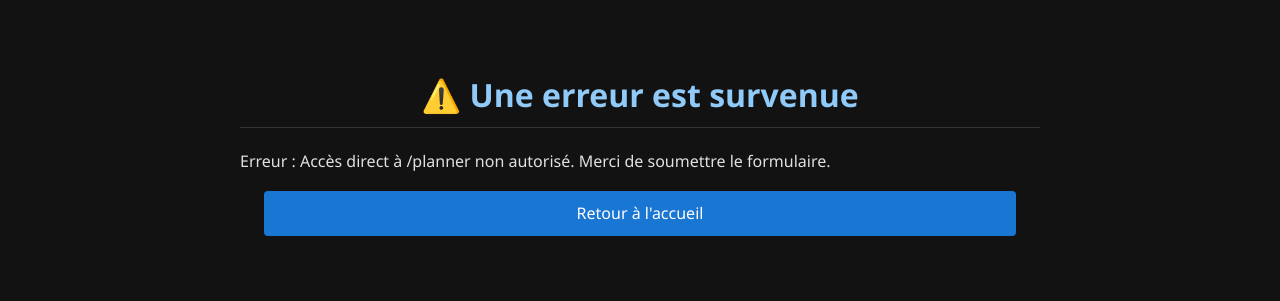
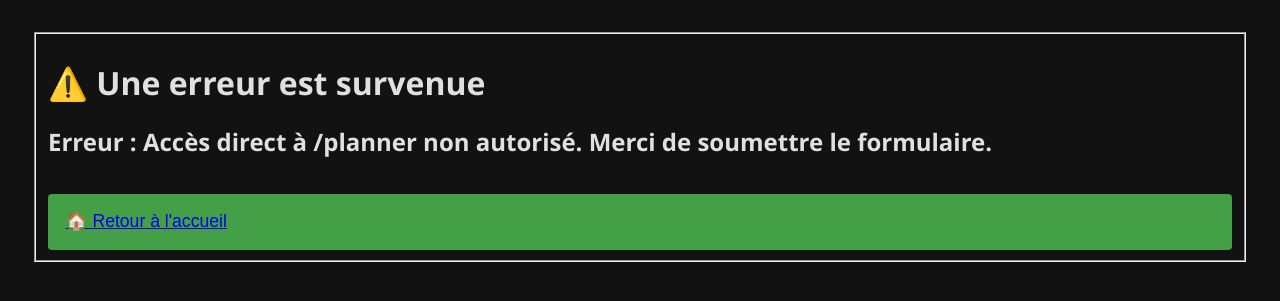
Before and after one commit to IAM-B/Mawaqit_API_to_ics, a Flask app: page /planner in a window 1280 px wide. Shown: the top 301 px of the page. Run offline with Flask 3, Linux system fonts and the light colour scheme.

Commit message:
Refactor UI + Enhance Dark Theme Support
- Harmonised color theme using CSS variables for dark mode (input, background, text).
- Fully restyled Tom Select dropdowns, inputs, placeholders and scrollbar.
- Replaced download links and navigation links with visually consistent buttons.
- Fixed Tom Select input rendering issues (placeholder size, ghost input spacing).
- Updated `planner.html` to display downloadable links as styled buttons.
- Updated `error.html` to display "Retour à l'accueil" as a styled button.

```diff
--- a/Planning_sync/static/styles.css
+++ b/Planning_sync/static/styles.css
@@ -1,78 +1,225 @@
-body {
-  background-color: #121212;
-  color: #e0e0e0;
-  font-family: 'Segoe UI', sans-serif;
-  margin: 2em auto;
-  padding: 1em;
-  max-width: 800px;
-  line-height: 1.6;
+*,
+*::before,
+*::after {
+  box-sizing: border-box;
 }
 
-h1, h2 {
-  color: #90caf9;
-  text-align: center;
-  border-bottom: 1px solid #333;
-  padding-bottom: 0.2em;
+/* ==================
+   🎨 Couleurs / Thème
+   ================== */
+:root {
+  --bg-color: #121212;
+  --text-color: #e0e0e0;
+  --primary: #1976d2;
+  --primary-hover: #1565c0;
+  --accent: #90caf9;
+  --form-bg: #1e1e1e;
+  --input-bg: #2a2a2a;
+  --border-color: #444;
+  --success: #43a047;
+  --success-hover: #388e3c;
 }
 
-a {
-  display: flex;
-  flex-direction: column;
-  margin: auto;
-  background-color: #1976d2;
-  color: white;
-  text-align: center;
-  width: 90%;
-  padding: 0.6em 1em;
-  text-decoration: none;
-  border-radius: 4px;
-  transition: background-color 0.3s ease;
+/* ==================
+   🧱 Layout & global
+   ================== */
+html {
+  font-size: 16px;
 }
 
-a:hover {
-  background-color: #1565c0;
+body {
+  background-color: var(--bg-color);
+  color: var(--text-color);
+  font-family: 'Segoe UI', sans-serif;
+  margin: 0;
+  padding: 2em;
 }
 
-ul {
-  padding-left: 1.2em;
+.container {
+  max-width: 800px;
+  margin: 0 auto;
+  padding: 1em;
 }
 
-li {
-  margin-bottom: 0.5em;
+.page-title {
+  color: var(--accent);
+  text-align: center;
+  margin-bottom: 1em;
 }
 
-form {
-  background-color: #1e1e1e;
-  padding: 1em;
-  border-radius: 6px;
+/* ==================
+   📝 Formulaire
+   ================== */
+.form {
+  background-color: var(--form-bg);
+  padding: 2em;
+  border-radius: 8px;
+  box-shadow: 0 0 12px rgba(0, 0, 0, 0.4);
+}
+
+.form-section {
   margin-bottom: 2em;
-  box-shadow: 0 0 10px rgba(0,0,0,0.4);
+  border: none;
+  padding: 0;
+}
+
+.form-section legend {
+  font-weight: bold;
+  color: var(--accent);
+  margin-bottom: 0.5em;
 }
 
 label {
   display: block;
   margin-top: 1em;
-  color: #bbdefb;
+  margin-bottom: 0.3em;
+  color: var(--accent);
 }
 
-input, select, button {
+input,
+select,
+.ts-control input {
   width: 100%;
+  padding: 0.9em;
+  background-color: var(--input-bg);
+  border: 1px solid var(--border-color);
+  border-radius: 4px;
+  color: var(--text-color);
+  font-size: 1em;
   box-sizing: border-box;
-  padding: 0.5em;
-  margin-top: 0.3em;
-  border: 1px solid #444;
-  border-radius: 4px;
-  background-color: #2a2a2a;
-  color: #fff;
 }
 
-button {
-  background-color: #43a047;
-  border: none;
-  margin-top: 4.5em;
-  padding: 1em 0;
+input#country-select-ts-control,
+input#mosque-select-ts-control {
+    width: 0 !important;
+    padding: 0 !important;
+    margin: 0 !important;
+    border: none !important;
 }
 
-button:hover {
-  background-color: #388e3c;
+::placeholder {
+  color:  var(--text-color);
+  font-size: 1em !important;
+  opacity: 1;
 }
+
+.ts-control input::placeholder {
+  color:  var(--text-color);
+  font-size: 1em !important;
+}
+
+/* ==================
+   🔍 Tom Select
+   ================== */
+.ts-wrapper {
+  width: 100%;
+}
+
+.ts-control,
+.ts-control input,
+.ts-control .item {
+  font-family: 'Segoe UI', sans-serif;
+  font-size: 1rem !important;
+  color: var(--text-color);
+}
+
+.ts-control {
+  background-color: var(--input-bg);
+  color: var(--text-color);
+  min-height: 38px;
+  border: 1px solid var(--border-color);
+  border-radius: 4px;
+}
+
+.ts-control input {
+  background: transparent;
+  color: var(--text-color);
+}
+
+.ts-dropdown {
+  background-color: var(--input-bg);
+  color: var(--text-color);
+  border: 1px solid var(--border-color);
+}
+
+.ts-dropdown .option {
+  padding: 0.5em;
+}
+
+.ts-dropdown .active {
+  background-color: var(--primary);
+  color: white;
+}
+
+.ts-wrapper.focus .ts-control {
+  box-shadow: 0 0 0 1px var(--text-color);
+}
+
+.ts-control .item {
+  padding: 0.3em 0.5em;
+}
+
+.ts-control,
+.ts-wrapper.single.input-active .ts-control {
+  background: var(--input-bg) !important;
+  color: var(--text-color) !important;
+  border-color: var(--border-color) !important;
+}
+
+.ts-dropdown-content {
+  max-height: 250px;
+  overflow-y: auto;
+  color:  var(--text-color);
+  background-color: var(--input-bg);
+  border-top: 1px solid var(--border-color);
+  padding: 0.3em 0;
+  scrollbar-width: thin;
+  scrollbar-color: var(--accent) var(--input-bg);
+  transition: background-color 0.3s ease;
+}
+
+.ts-dropdown-content .option {
+  white-space: nowrap;
+  overflow: hidden;
+  text-overflow: ellipsis;
+}
+
+.ts-dropdown-content::-webkit-scrollbar {
+  width: 6px;
+}
+
+.ts-dropdown-content::-webkit-scrollbar-thumb {
+  background-color: var(--accent);
+  border-radius: 3px;
+}
+
+.ts-dropdown-content::-webkit-scrollbar-track {
+  background: var(--input-bg);
+}
+
+.ts-dropdown .option:hover {
+  background-color: var(--text-color);
+  color: var(--form-bg);
+}
+
+/* ==================
+   ✅ Bouton
+   ================== */
+.btn-submit {
+  display: flex;
+  flex-direction: column;
+  text-align: center;
+  background-color: var(--success);
+  color: white;
+  border: none;
+  padding: 1em;
+  width: 100%;
+  margin-top: 2em;
+  font-size: 1.1em;
+  border-radius: 4px;
+  cursor: pointer;
+}
+
+.btn-submit:hover {
+  background-color: var(--success-hover)
+}
--- a/Planning_sync/templates/error.html
+++ b/Planning_sync/templates/error.html
@@ -6,8 +6,13 @@
     <link rel="stylesheet" href="/static/styles.css" />
   </head>
   <body class="error-page">
-    <h1>⚠️ Une erreur est survenue</h1>
-    <p>Erreur {{ error_code }} : {{ error_message }}</p>
-    <a href="/">Retour à l'accueil</a>
+    <fieldset>
+      <h1>⚠️ Une erreur est survenue</h1>
+      <h2>Erreur {{ error_code }} : {{ error_message }}</h2>
+
+      <button class="btn-submit">
+        <a href="/" >🏠 Retour à l'accueil</a>
+      </button>
+    </fieldset>
   </body>
 </html>
```
Also changed, not shown: Planning_sync/static/js/mosque_search.js (+38 -37 lines), Planning_sync/templates/index.html (+22 -14 lines), Planning_sync/templates/planner.html (+42 -20 lines).
